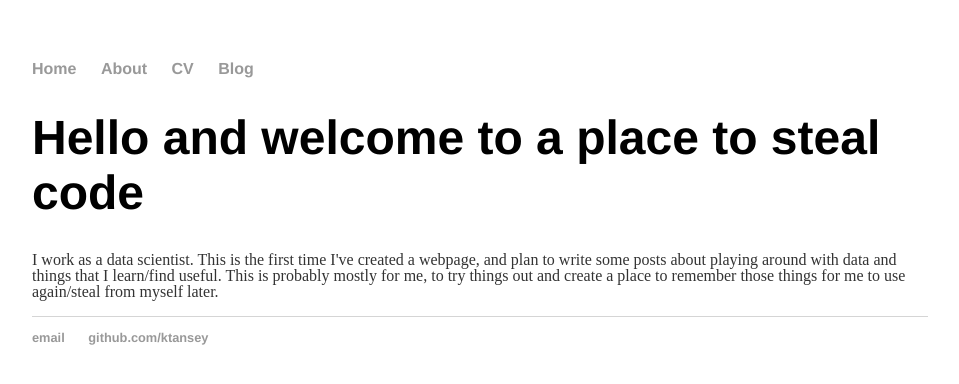
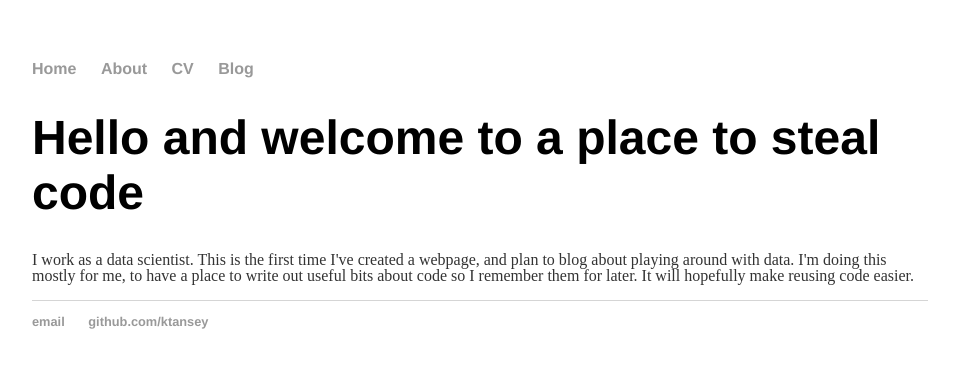
Before and after one commit to ktansey/ktansey.github.io, a Jekyll site: the page built from index.html, in a window 1280 px wide. Shown: the top 384 px of the page, without its empty margins (160-1119 px from the left). Built offline with Jekyll 4.4.1, drawn with Linux system fonts in a browser that asks for light colours.

Commit message:
Update index.html

```diff
--- a/index.html
+++ b/index.html
@@ -4,5 +4,7 @@ title: K Tansey
 ---
 <div class="blurb">
 	<h1>Hello and welcome to a place to steal code</h1>
-	<p>I work as a data scientist. This is the first time I've created a webpage, and plan to write some posts about playing around with data and things that I learn/find useful. This is probably mostly for me, to try things out and create a place to remember those things for me to use again/steal from myself later.</p>
+	<p>I work as a data scientist. This is the first time I've created a webpage, and plan to blog about playing around with data.
+		I'm doing this mostly for me, to have a place to write out useful bits about code so I remember them for later.
+		It will hopefully make reusing code easier.</p>
 </div><!-- /.blurb -->
```
